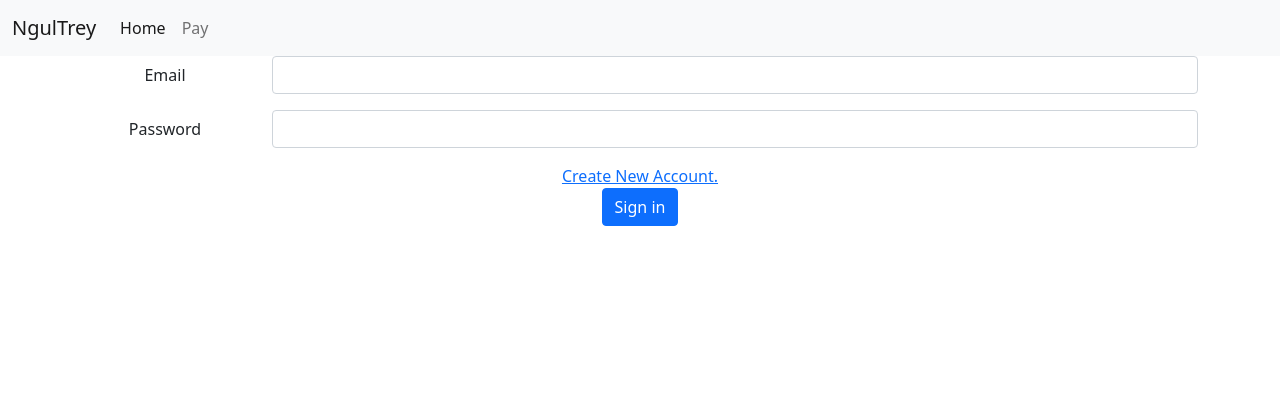
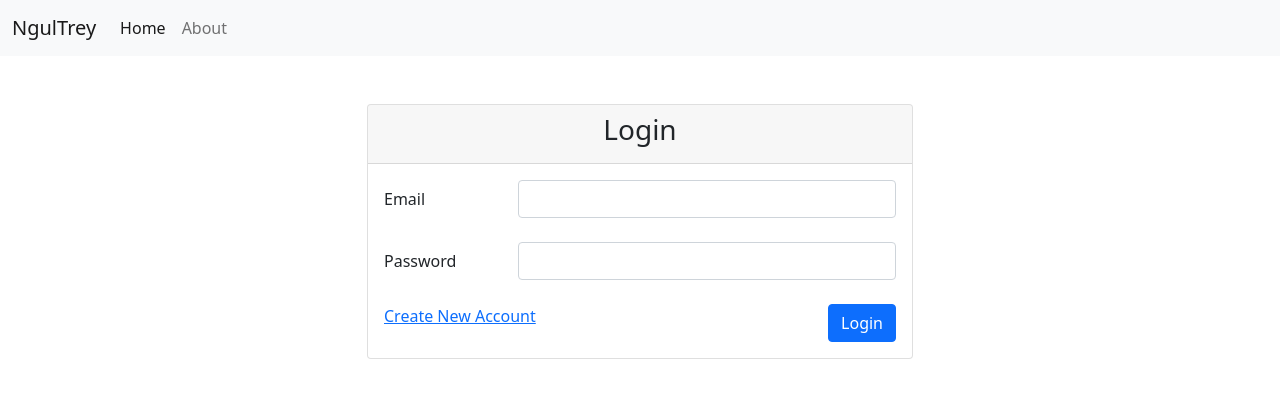
Before and after one commit to Thukten-Norbu999/paymentSys, a Django app: template backend/useraccount/templates/auth/login.html in a window 1280 px wide. Shown: the top 398 px of the page. Run offline with Django 5.2, Linux system fonts and the light colour scheme; the template is opened without the code that fills it, so the values that code supplies are empty; parts of the project's set-up code (start-up, migrations or seed data) failed here and were passed over.

Commit message:
'few-changes'

```diff
--- a/backend/backend/urls.py
+++ b/backend/backend/urls.py
@@ -20,6 +20,8 @@ from django.conf import settings
 from django.conf.urls.static import static
 urlpatterns = [
     path('admin/', admin.site.urls),
+    path('', include('useraccount.urls')),
+    path('', include('transaction.urls'))
 ]
 
 if settings.DEBUG:
--- a/backend/index.html
+++ b/backend/index.html
@@ -19,9 +19,12 @@
                 <a class="nav-link active" aria-current="page" href="#">Home</a>
               </li>
               <li class="nav-item">
+                  <a class="nav-link" href="">About</a>
+              </li>
+              {% if user.is_authenticated %}
+              <li class="nav-item">
                 <a class="nav-link" href="#">Pay</a>
               </li>
-              {% if user.is_authenticated %}
                 <li class="nav-item dropdown">
                   <a class="nav-link dropdown-toggle" href="#" id="navbarDropdown" role="button" data-bs-toggle="dropdown" aria-expanded="false">
                     Settings
--- /dev/null
+++ b/backend/transaction/urls.py
@@ -0,0 +1,6 @@
+from django.urls import path, include
+# from .views import update_profile_view, view_profile, loginUser, logoutUser
+
+urlpatterns = [
+
+]
--- a/backend/useraccount/templates/auth/login.html
+++ b/backend/useraccount/templates/auth/login.html
@@ -2,65 +2,46 @@
 {% block title %} Login {% endblock %}
 {% block content%}
 
-<div class="container-md">
-<center>
-    <form>
-        <div class="row mb-3">
-          <label for="email" class="col-sm-2 col-form-label">Email</label>
-          <div class="col-sm-10">
-            <input type="email" class="form-control" id="email" name="password">
+<div class="container">
+  <div class="row justify-content-center">
+      <div class="col-md-6">
+          <div class="card mt-5">
+              <div class="card-header text-center">
+                  <h3>Login</h3>
+              </div>
+              <div class="card-body">
+                {% csrf_token %}
+                  <form method="post" action="" enctype="multipart/form-data">
+                      <div class="form-group row">
+                          <label for="email" class="col-sm-3 col-form-label">Email</label>
+                          <div class="col-sm-9">
+                              <input type="email" class="form-control" id="email" name="email" required>
                           </div>
                       </div>
-        <div class="row mb-3">
-          <label for="password" class="col-sm-2 col-form-label">Password</label>
-          <div class="col-sm-10">
-            <input type="password" class="form-control" id="password" name="password">
+                      <div class="container-md">
+                        <br>
+                      </div>
+                      <div class="form-group row">
+                          <label for="password" class="col-sm-3 col-form-label">Password</label>
+                          <div class="col-sm-9">
+                              <input type="password" class="form-control" id="password" name="password" required>
                           </div>
                       </div>
-        <!-- <fieldset class="row mb-3">
-          <legend class="col-form-label col-sm-2 pt-0">Radios</legend>
-          <div class="col-sm-10">
-            <div class="form-check">
-              <input class="form-check-input" type="radio" name="gridRadios" id="gridRadios1" value="option1" checked>
-              <label class="form-check-label" for="gridRadios1">
-                First radio
-              </label>
+                      <div class="container-md">
+                        <br>
                       </div>
-            <div class="form-check">
-              <input class="form-check-input" type="radio" name="gridRadios" id="gridRadios2" value="option2">
-              <label class="form-check-label" for="gridRadios2">
-                Second radio
-              </label>
-            </div>
-            <div class="form-check disabled">
-              <input class="form-check-input" type="radio" name="gridRadios" id="gridRadios3" value="option3" disabled>
-              <label class="form-check-label" for="gridRadios3">
-                Third disabled radio
-              </label>
+                      <div class="form-group row">
+                        <div class="col-sm-12 d-flex justify-content-between">
+                            <a href="/register">Create New Account</a>
+                            <button type="submit" class="btn btn-primary">Login</button>
                         </div>
                     </div>
-        </fieldset> -->
-        <!-- <div class="row mb-3">
-          <div class="col-sm-10 offset-sm-2">
-            <div class="form-check">
-              <input class="form-check-input" type="checkbox" id="gridCheck1">
-              <label class="form-check-label" for="gridCheck1">
-                Example checkbox
-              </label>
+                  </form>
               </div>
           </div>
-        </div> -->
-        <div class="col-md-2">
-            <a href="">Create New Account.</a>
       </div>
-        <div class="col-md-2">
-            <button type="submit" class="btn btn-primary">Sign in</button>
   </div>
-
-    </form>
-</center>
 </div>
 
 
-
 {% endblock %}
--- a/backend/useraccount/urls.py
+++ b/backend/useraccount/urls.py
@@ -1,6 +1,11 @@
 from django.urls import path, include
-from .views import update_profile_view, view_profile, loginUser, logoutUser
+from .views import update_profile_view, view_profile, loginUser, logoutUser, signup
 
 urlpatterns = [
-    path(),
+    path('profile/', view_profile, name='viewProfile' ),
+
+    path('login/', loginUser, name='loginUser'),
+    path('register/', signup, name='signup'),
+
+
 ]
```
Also changed, not shown: backend/useraccount/models.py (+3 -6 lines), backend/useraccount/templates/auth/signup.html (+30 -12 lines), backend/useraccount/templates/home.html (added, +7 -0 lines), backend/useraccount/views.py (+23 -12 lines), backend/db.sqlite3, backend/media/account_qr/640433157.png (added), backend/transaction/migrations/0001_initial.py (added), backend/useraccount/migrations/0001_initial.py (added). Lines whose indentation alone changed are shown as unchanged.
